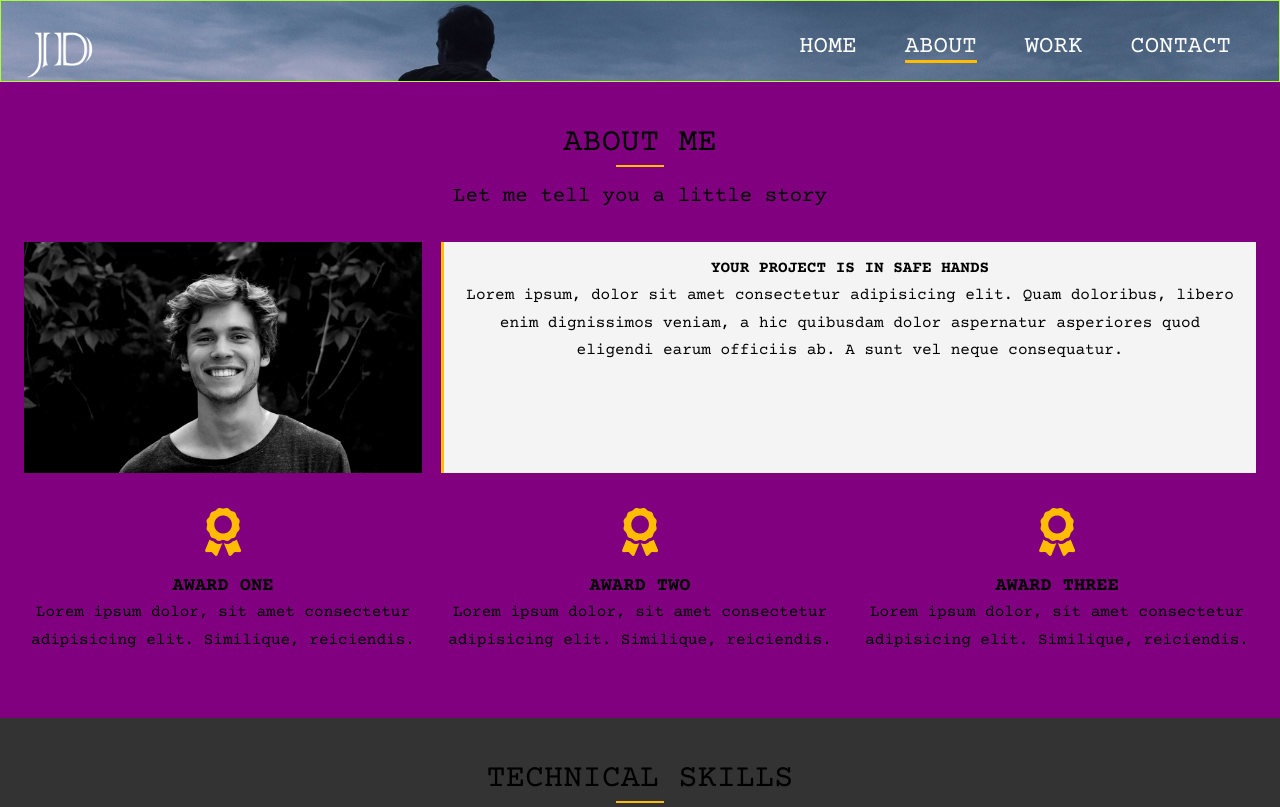
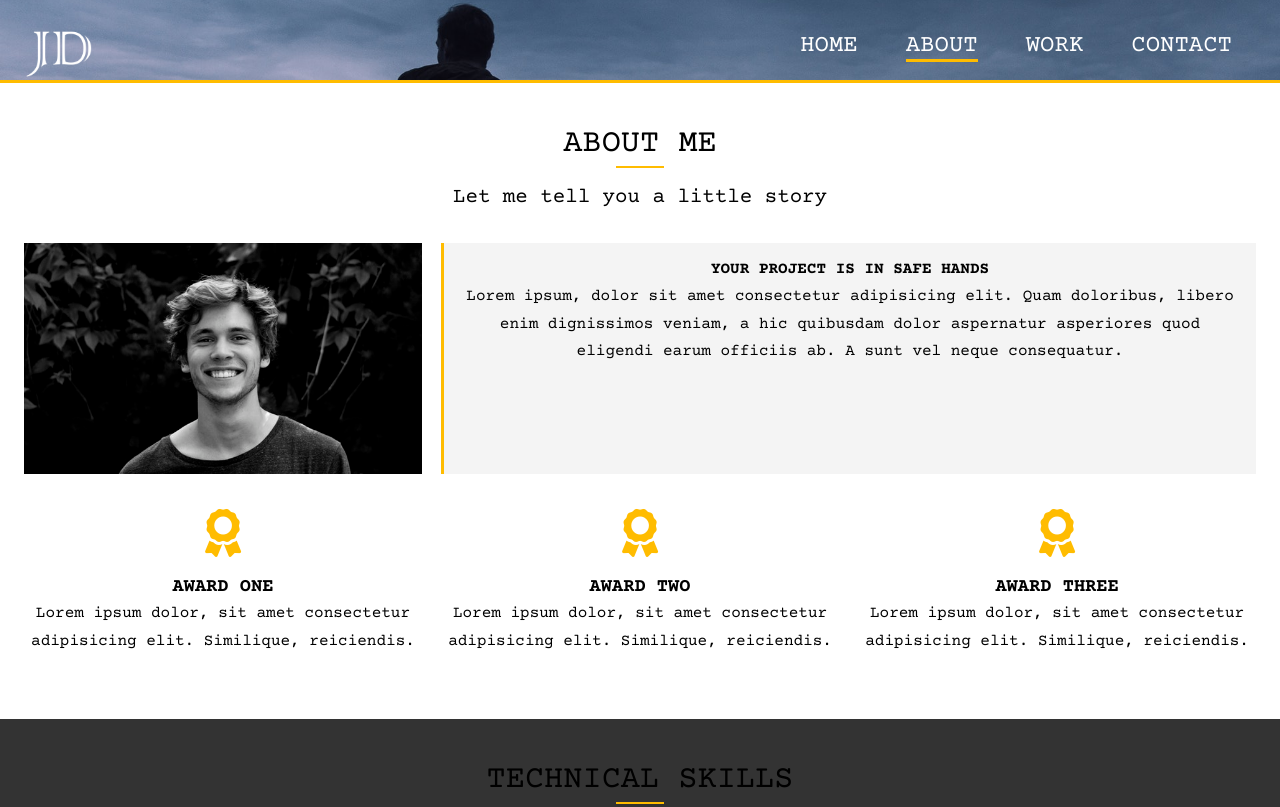
Before and after one commit to darksapien/portfolio, a website: page dist/about.html in a window 1280 px wide. Shown: the top 807 px of the page. Drawn offline with nearby package versions, Linux system fonts and the light colour scheme.

Commit message:
Removed troublshooting styles.

```diff
--- a/scss/main.scss
+++ b/scss/main.scss
@@ -9,7 +9,7 @@ body {
     line-height: 1.7rem;
     // border: solid 1px red;
     height: 100%;
-    background: purple;
+    // background: purple;
 
 
 
@@ -25,7 +25,7 @@ body {
         min-height: 100%;
         display: grid;
         grid-template-rows: auto 1fr auto;
-        border: solid 1px yellow;
+        // border: solid 1px yellow;
 
 
         .page-body {
@@ -139,7 +139,7 @@ img {
         border-bottom: 3px solid $main-color;
         margin: 0 auto;
         text-align: center;
-        border: solid 1px greenyellow;
+        // border: solid 1px greenyellow;
     }
 
 }
@@ -150,23 +150,7 @@ img {
 
 #contact {
 
-    // .sticky-footer-wrapper {
-    //     display: flex;
-    //     flex-direction: column;
-    //     box-sizing: border-box;
-    //     min-height: 100vh;
-    //     width: auto;
-    // }
 
-    // #header-inner,
-    // #main-footer {
-    //     flex-grow: 0;
-    //     flex-shrink: 0;
-    // }
-
-    // .page-body {
-    //     flex-grow: 1;
-    // }
 
     &-a {
         .text-fields {
```
Also changed, not shown: dist/css/main.css.
